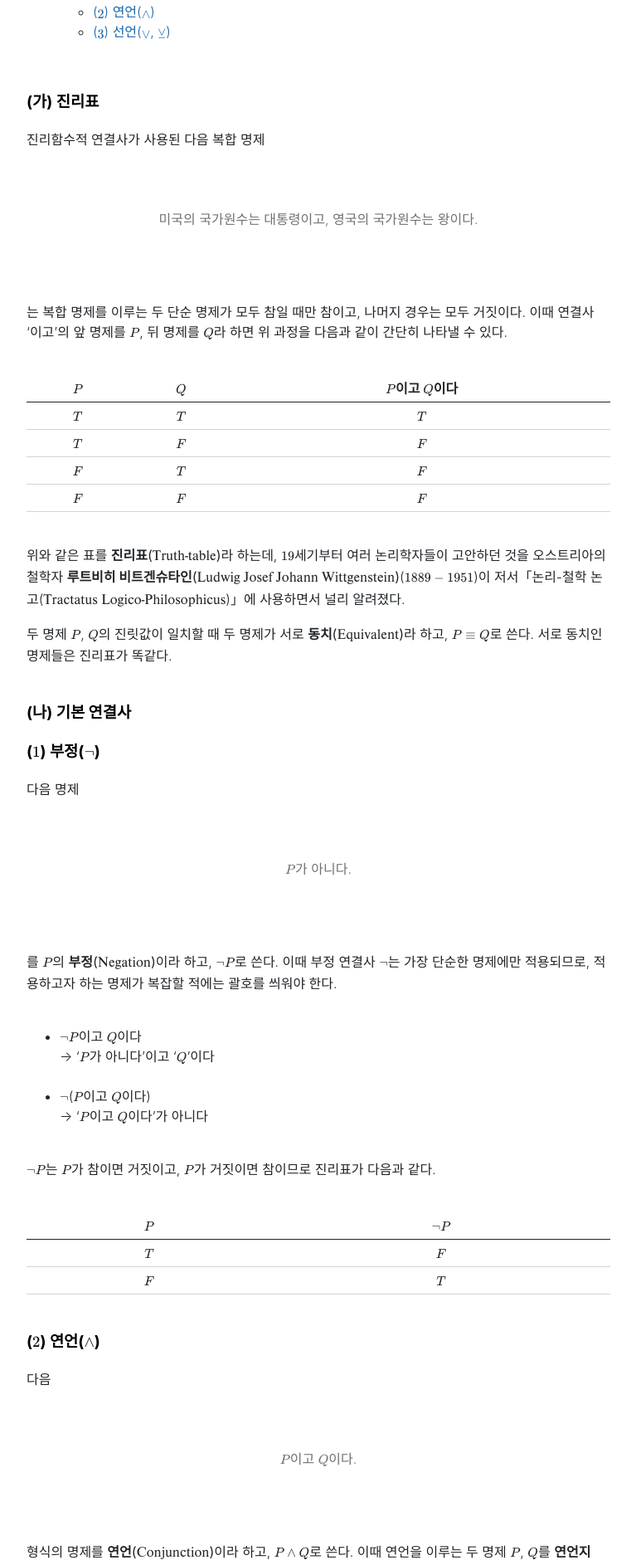
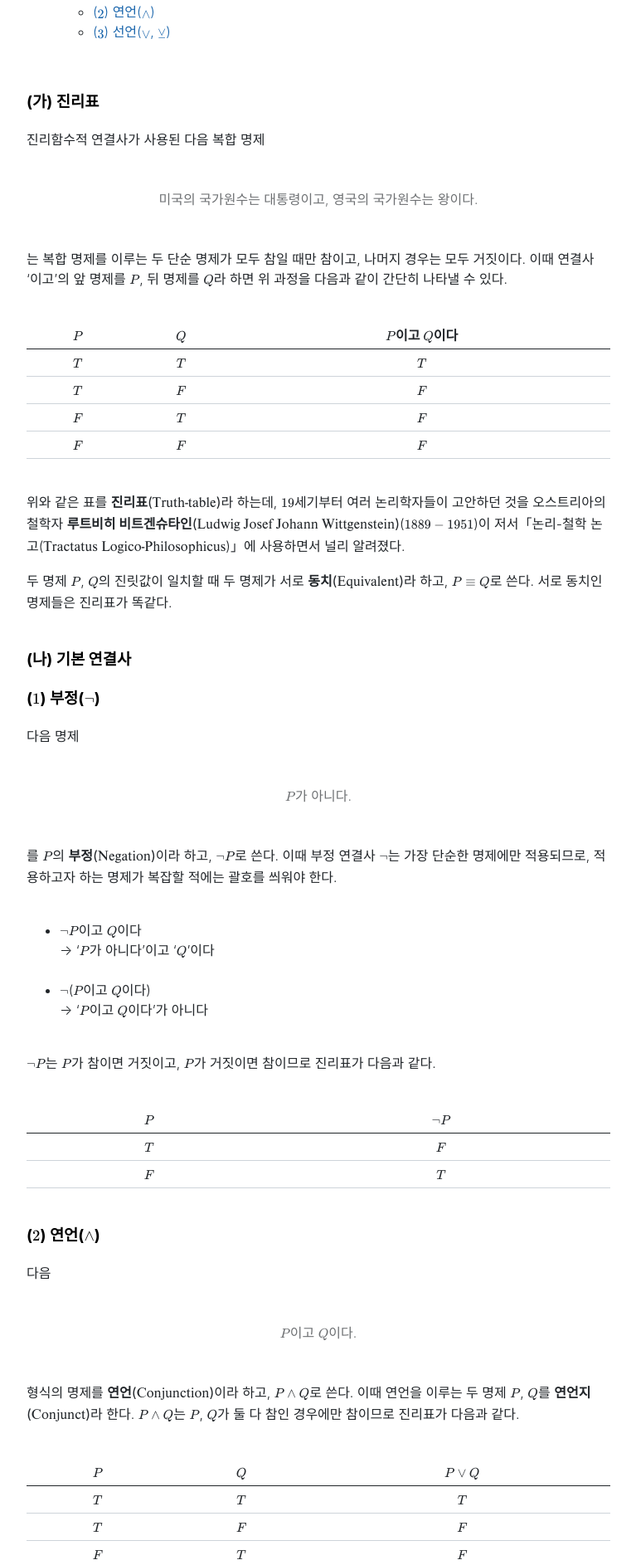
Before and after one commit to Log-zero/Log-zero.github.io, a Jekyll site: the page built from _posts/2026-01-24-진리함수적-연결사.md, in a window 1280 px wide. Shown: the part 344-2230 px from the top of the page at 83% size, without its empty margins (256-1023 px from the left). Built offline with Jekyll 4.4.1, drawn with Linux system fonts in a browser that asks for light colours; nearby versions of some CDN libraries.

Commit message:
blockquote

```diff
--- a/_posts/2026-01-24-진리함수적-연결사.md
+++ b/_posts/2026-01-24-진리함수적-연결사.md
@@ -31,11 +31,10 @@ published: "true"
 ### (가) 진리표
 
 진리함수적 연결사가 사용된 다음 복합 명제
-<br><br>
+
 <blockquote>
 미국의 국가원수는 대통령이고, 영국의 국가원수는 왕이다.
 </blockquote>
-<br>
 
 는 복합 명제를 이루는 두 단순 명제가 모두 참일 때만 참이고, 나머지 경우는 모두 거짓이다. 이때 연결사 '이고'의 앞 명제를 $P$, 뒤 명제를 $Q$라 하면 위 과정을 다음과 같이 간단히 나타낼 수 있다.
 <br><br>
@@ -65,11 +64,10 @@ published: "true"
 ### ($1$) 부정($\lnot$)
 
 다음 명제
-<br><br>
+
 <blockquote>
 $P$가 아니다.
 </blockquote>
-<br>
 
 를 $P$의 <span class="term">부정(Negation)</span>이라 하고, $\lnot P$로 쓴다. 이때 부정 연결사 $\lnot$는 가장 단순한 명제에만 적용되므로, 적용하고자 하는 명제가 복잡할 적에는 괄호를 씌워야 한다.
 <br><br>
@@ -101,13 +99,10 @@ $\lnot P$는 $P$가 참이면 거짓이고, $P$가 거짓이면 참이므로 진
 ### ($2$) 연언($\wedge$)
 
 다음
-<br><br>
 
 <blockquote>
 $P$이고 $Q$이다.
 </blockquote>
-
-<br>
 
 형식의 명제를 <span class="term">연언(Conjunction)</span>이라 하고, $P \wedge Q$로 쓴다. 이때 연언을 이루는 두 명제 $P$, $Q$를 <span class="term">연언지(Conjunct)</span>라 한다. $P \wedge Q$는 $P$, $Q$가 둘 다 참인 경우에만 참이므로 진리표가 다음과 같다.
 <br><br>
@@ -132,16 +127,15 @@ $P$이고 $Q$이다.
 ### ($3$) 선언($\vee$, $\veebar$)
 
 다음
-<br><br>
 
 <blockquote>
 $P$ 또는 $Q$이다.
 </blockquote>
-<br>
 
 형식의 명제를 <span class="term">선언(Disjunction)</span>이라 한다. 이때 선언을 이루는 두 명제 $P$, $Q$를 <span class="term">선언지(Disjunct)</span>라 한다.
 
 그런데 연결사 '또는'은 두 가지로 해석될 수 있다. 다음 예시를 보자.
+
 <div class="callout" data-callout="ex">
   <div class="callout-title">
     <span class="callout-title-inner">
@@ -157,6 +151,7 @@ $P$ 또는 $Q$이다.
 → 한 사람이 도쿄와 베이징에 동시에 있을 수는 없다.</li>
 </ul>
 </div>
+
 전자를 <span class="term">포괄적(Inclusive) 선언</span>이라 하고, $P \vee Q$와 같이 쓴다. 후자를 <span class="term">배타적(Exclusive) 선언</span>이라 하고, $P \veebar Q$와 같이 쓴다. 논리학에서 특별한 언급이 없을 적에는 '선언'은 항상 포괄적 선언을 뜻한다.
 
 $P \vee Q$는 $P$, $Q$가 둘 다 거짓인 경우만 빼고 모두 참이므로 진리표가 다음과 같다.
```
Also changed, not shown: _posts/2025-12-14-논증.md (+5 -5 lines), _posts/2026-01-09-명제.md (+3 -8 lines), _posts/2026-02-02-조건-명제.md (+2 -0 lines).
